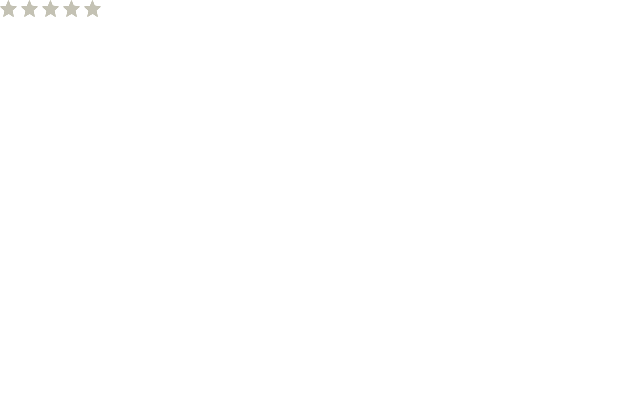
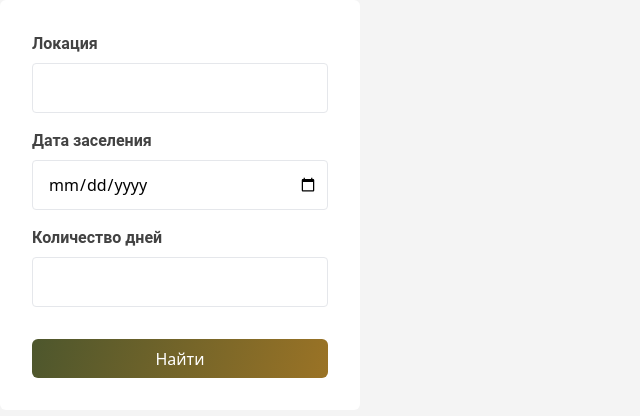
Before and after one commit to AndreyGudin/simple-hotel-check, a React (Vite) app: page / in a window 1280 px wide. Shown: the top 416 px of the page, without its empty margins (0-640 px from the left). Built offline with nearby package versions, Linux system fonts and the light colour scheme.

Commit message:
feat: add search panel feature, add redux, redux saga

```diff
--- a/package.json
+++ b/package.json
@@ -9,9 +9,12 @@
     "preview": "vite preview"
   },
   "dependencies": {
+    "@reduxjs/toolkit": "^1.9.5",
     "react": "^18.2.0",
     "react-dom": "^18.2.0",
     "react-hook-form": "^7.43.9",
+    "react-redux": "^8.0.5",
+    "redux-saga": "^1.2.3",
     "vite-plugin-svgr": "^2.4.0"
   },
   "devDependencies": {
--- /dev/null
+++ b/src/entities/HotelCard/ui/HotelCard.tsx
@@ -0,0 +1,38 @@
+import type { FC } from 'react';
+import { RatingStars } from '../../../widget/RatingStars';
+import { LikeButton } from '../../../widget/LikeButton';
+
+interface HotelCardProps {
+  className?: string;
+  title: string;
+  path: string;
+  bookingDate: string;
+  bookingCount: string;
+  price: string;
+}
+
+export const HotelCard: FC<HotelCardProps> = ({
+  className = '',
+  title,
+  path,
+  bookingDate,
+  bookingCount,
+  price
+}: HotelCardProps) => {
+  return (
+    <div className={`${className}`}>
+      <img src={path} alt={title} />
+      <div>
+        <span>{title}</span>
+        <span>{bookingDate}</span>
+        <span>{bookingCount}</span>
+        <RatingStars />
+        <LikeButton />
+        <div>
+          <span>Price</span>
+          <span>{price}</span>
+        </div>
+      </div>
+    </div>
+  );
+};
--- /dev/null
+++ b/src/features/SearchPanel/ui/SearchPanel.tsx
@@ -0,0 +1,32 @@
+import type { FC } from 'react';
+import { Input, TitleTheme } from '../../../shared/ui/Input/Input';
+import { Button } from '../../../shared/ui/Button/Button';
+
+interface SearchPanelProps {
+  className?: string;
+}
+
+export const SearchPanel: FC<SearchPanelProps> = ({
+  className = ''
+}: SearchPanelProps) => {
+  return (
+    <div
+      className={`w-[360px] h-[410px] bg-white rounded-md p-8 flex flex-col gap-8`}
+    >
+      <div className="flex flex-col gap-4">
+        <Input title="Локация" titleTheme={TitleTheme.BOLD_TITLE} />
+        <Input
+          title="Дата заселения"
+          type="date"
+          titleTheme={TitleTheme.BOLD_TITLE}
+        />
+        <Input
+          title="Количество дней"
+          type="number"
+          titleTheme={TitleTheme.BOLD_TITLE}
+        />
+      </div>
+      <Button>Найти</Button>
+    </div>
+  );
+};
--- a/src/pages/MainPage/ui/MainPage.tsx
+++ b/src/pages/MainPage/ui/MainPage.tsx
@@ -1,5 +1,6 @@
 import type { FC } from 'react';
-import { RatingStars } from '../../../widget/RatingStars';
+// import { RatingStars } from '../../../widget/RatingStars';
+import { SearchPanel } from '../../../features/SearchPanel/ui/SearchPanel';
 
 interface MainPageProps {
   className?: string;
@@ -9,8 +10,8 @@ export const MainPage: FC<MainPageProps> = ({
   className = ''
 }: MainPageProps) => {
   return (
-    <div className={`${className}`}>
-      <RatingStars />
+    <div className={`${className} bg-[#F4F4F4] min-h-screen`}>
+      <SearchPanel />
     </div>
   );
 };
--- a/src/shared/ui/Input/Input.tsx
+++ b/src/shared/ui/Input/Input.tsx
@@ -5,22 +5,39 @@ export enum InputTheme {
   PRIMARY = 'w-full border border-[##C9CACC] rounded'
 }
 
+export enum TitleTheme {
+  BOLD_TITLE = 'font-bold',
+  LIGHT_TITLE = 'font-light'
+}
+
 export interface InputProps extends InputHTMLAttributes<HTMLInputElement> {
   theme?: InputTheme;
   title: string;
+  titleTheme?: TitleTheme;
 }
 
 export const Input: FC<RefAttributes<HTMLInputElement> & InputProps> =
   React.forwardRef<HTMLInputElement, InputProps>(function Input(
-    { theme = InputTheme.PRIMARY, title, ...otherProps },
+    {
+      theme = InputTheme.PRIMARY,
+      title,
+      titleTheme = TitleTheme.LIGHT_TITLE,
+      ...otherProps
+    },
     ref
   ) {
     return (
       <div className="flex flex-col gap-[7px]">
-        <label className="font-[Roboto] text-[#424242] font-light text-base">
+        <label
+          className={`font-[Roboto] text-[#424242] ${titleTheme} text-base `}
+        >
           {title}
         </label>
-        <input className={`${theme} h-[50px]`} {...otherProps} ref={ref} />
+        <input
+          className={`${theme} h-[50px] pl-[15px] pr-[9px]`}
+          {...otherProps}
+          ref={ref}
+        />
       </div>
     );
   });
```
Also changed, not shown: src/entities/HotelCard/index.ts (added), src/features/SearchPanel/index.ts (added), 1 other file (tests, documents, lock files or other folders).
